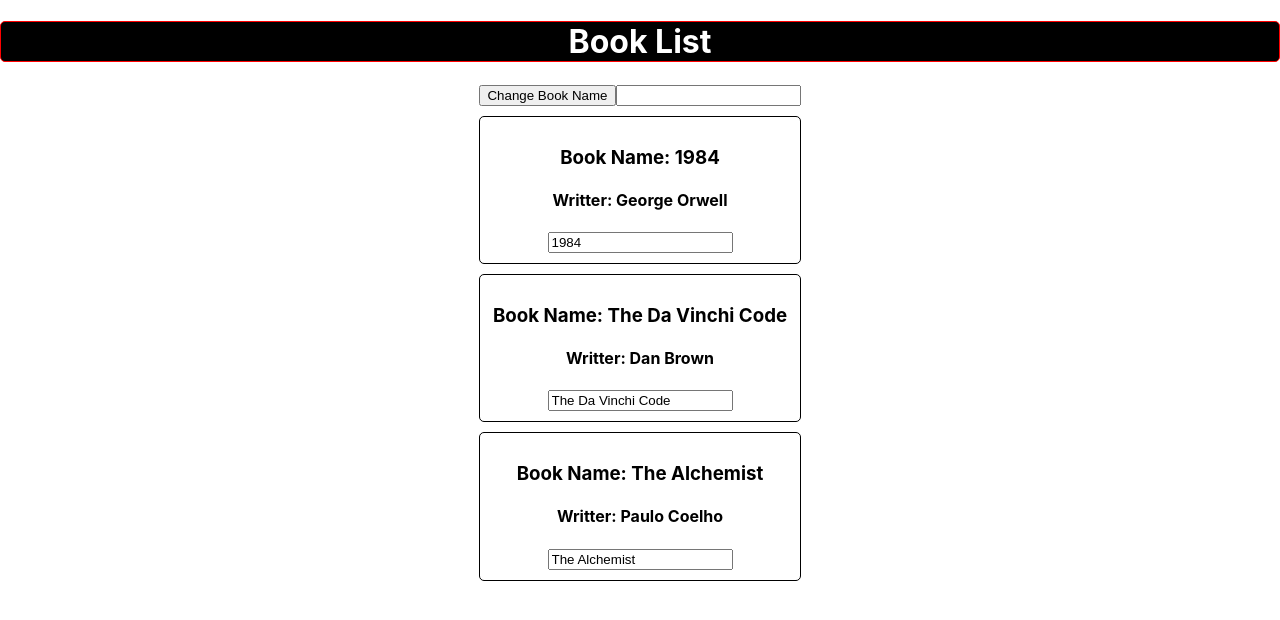
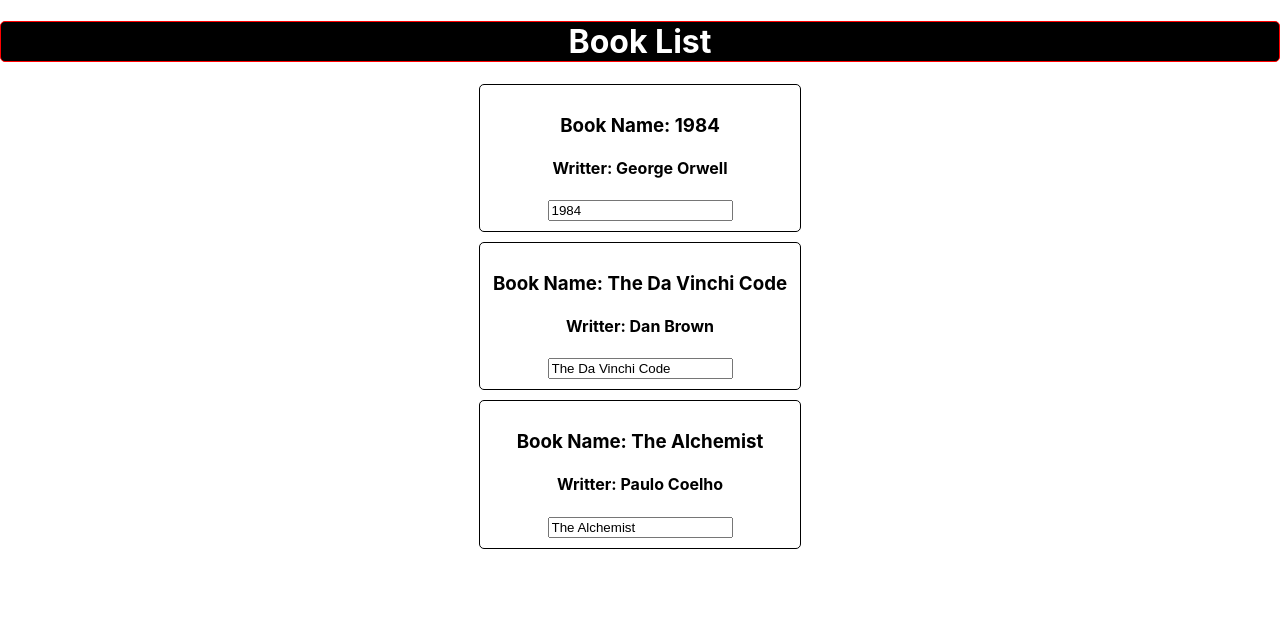
Before and after one commit to kamrulerp/MyReactApp, a React (Create React App) app: page / in a window 1280 px wide. Shown: the top 620 px of the page. Built offline with nearby package versions, Linux system fonts and the light colour scheme.

Commit message:
Component lists 3 video completed

```diff
--- a/src/App.js
+++ b/src/App.js
@@ -6,9 +6,9 @@
 
   state = {
     books: [
-      {bookName: "1984", writter: "George Orwell"},
-      {bookName: "The Da Vinchi Code", writter: "Dan Brown"},
-      {bookName: "The Alchemist", writter: "Paulo Coelho"}
+      {id: 1, bookName: "1984", writter: "George Orwell"},
+      {id: 2, bookName: "The Da Vinchi Code", writter: "Dan Brown"},
+      {id: 3, bookName: "The Alchemist", writter: "Paulo Coelho"}
     ]
   }
 
@@ -32,6 +32,17 @@
     });
   }
 
+  deleteBookState = (index) => {
+    //const books = this.state.books.slice();
+    //const books = this.state.books.map(item);
+    const books = [...this.state.books];
+    books.splice(index, 1);
+    this.setState({
+      books : books
+    });
+  }
+
+
   render(){
     const style ={
       border: "1px solid red",
@@ -40,22 +51,23 @@
       color: "white"
     };
 
+    const booksStates = this.state.books;
+    const books = booksStates.map((book,index) =>{
+      return(
+        <Book
+          bookName={book.bookName}
+          writter = {book.writter}
+          deleteState = {() => this.deleteBookState(index)}
+          key = {book.id}
+        />
+      );
+    });
+
     return(
       <div className="App">
         <h1 style={style}>Book List</h1>
-        <button onClick={this.changeBookName.bind(this, "Nineteen Eighty-Four")}>Change Book Name</button>
+        {books}
 
-        <input type="text" onChange={this.changeWithInputState} />
-
-        <Book
-         bookName={this.state.books[0].bookName}
-         writter={this.state.books[0].writter}
-         inputName = {this.changeWithInputState}/>
-        <Book bookName={this.state.books[1].bookName}
-         writter={this.state.books[1].writter}/>
-        <Book bookName={this.state.books[2].bookName}
-         writter={this.state.books[2].writter}
-         change = {this.changeBookName.bind(this, "Nineteen 84")} />
       </div>
     );
   }
--- a/src/Components/Book.js
+++ b/src/Components/Book.js
@@ -4,7 +4,7 @@
 const Book = props => {
     return(
         <div className="Book">
-            <h3 onClick={props.change}>Book Name: {props.bookName}</h3>
+            <h3 onClick={props.deleteState}>Book Name: {props.bookName}</h3>
             <h4>Writter: {props.writter}</h4>
             <input type="text" onChange={props.inputName} value={props.bookName} />
         </div>
```
